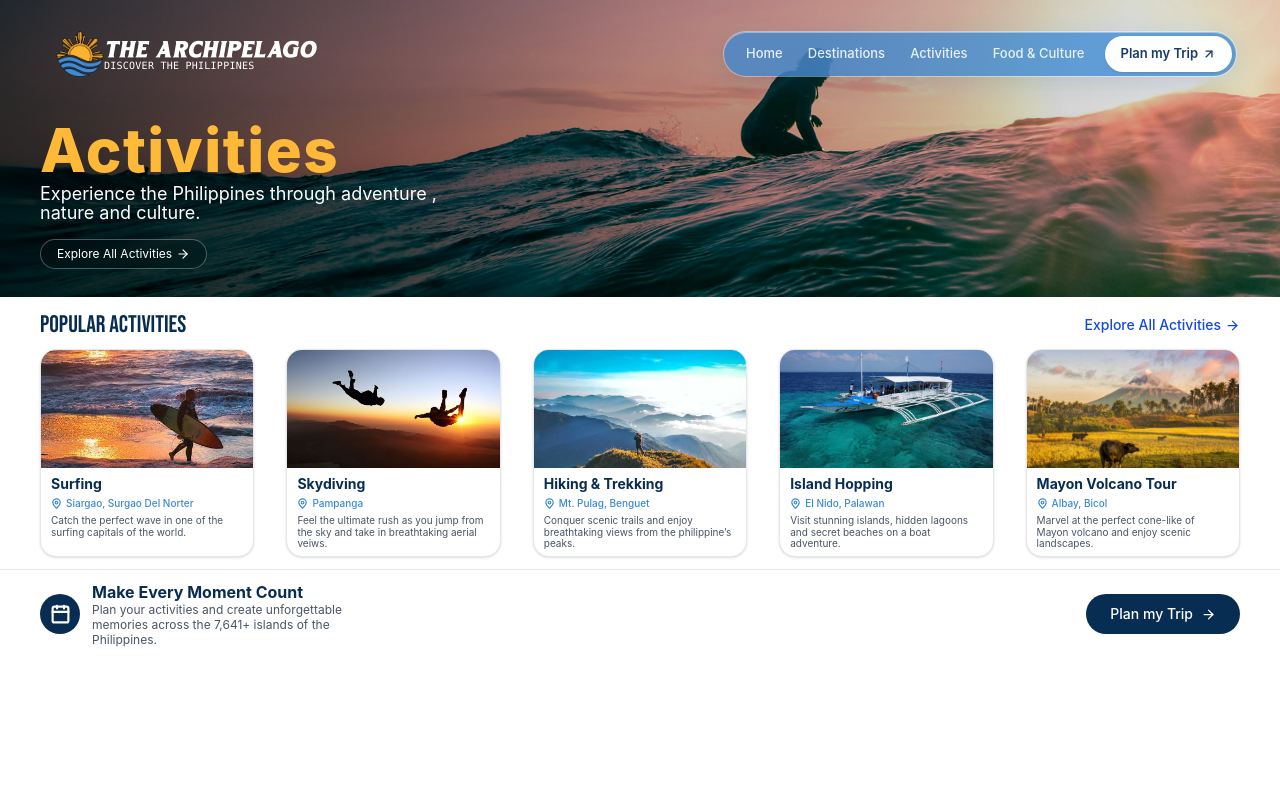
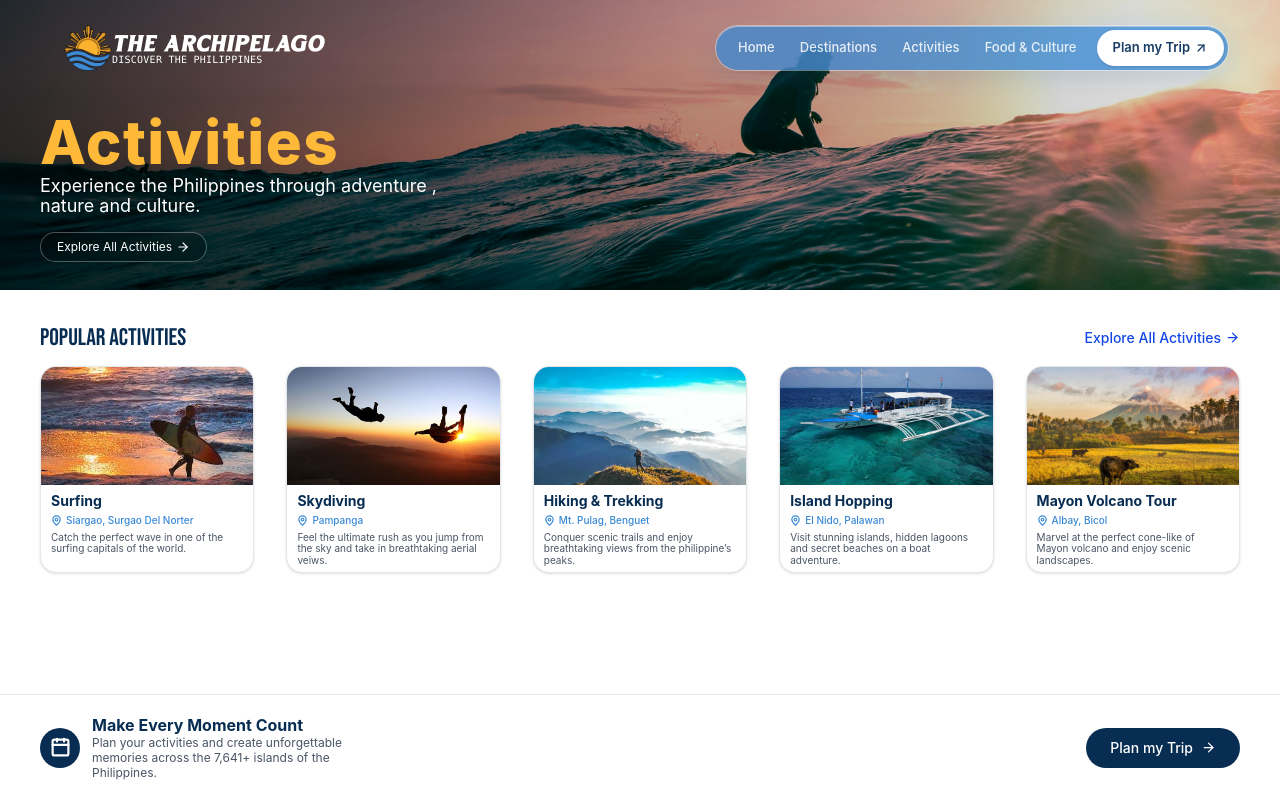
Before and after one commit to Benz-M/The-Archipelago, a React (Vite) app: page /activities in a window 1280 px wide. Built offline with nearby package versions, Linux system fonts and the light colour scheme.

Commit message:
Refactor Activities component layout and styles

```diff
--- a/src/pages/activities.tsx
+++ b/src/pages/activities.tsx
@@ -54,28 +54,34 @@ const activities: Activities[] = [
 
 export default function Activities() {
     return (
-        <main>
-        <section className="relative min-h-[280px] overflow-hidden bg-cover bg-center" style={{ backgroundImage: `url(${ActivitesBG})` }}>
+        <main className="min-h-screen flex flex-col">
+        <section className="relative min-h-[280px] bg-cover bg-center" style={{ backgroundImage: `url(${ActivitesBG})` }}>
             <div className="absolute inset-0 bg-gradient-to-r from-black/65 via-black/30 to-black/10" />
-            <header className="relative z-10 mx-auto flex max-w-[1400px] items-center justify-between px-5 py-5 sm:px-8">
-                <LogoCard />
-                <DesktopNav />
-            </header>
-            <div className="relative z-10 mx-auto max-w-[1400px] px-6 pb-7 pt-5 sm:px-10 sm:pt-3">
+
+            <div className="absolute inset-x-0 top-0 z-[100] h-24">
+                <header className="mx-auto flex h-full max-w-[1600px] items-center justify-between px-5 py-5 sm:px-10">
+                    <LogoCard />
+                    <DesktopNav />
+                </header>
+            </div>
+
+            <div className="relative z-10 mx-auto max-w-[1600px] px-6 pb-7 pt-24 sm:px-10 sm:pt-28">
                 <h1 className="text-5xl font-extrabold tracking-wide text-[#ffb938] sm:text-6xl">
                     Activities
                 </h1>
                 <p className="mt-1 max-w-[410px] text-sm leading-[1.1] text-white sm:text-lg">
                     Experience the Philippines through adventure , nature and culture.
                 </p>
-                <a className="mt-4 inline-flex items-center gap-1 rounded-full border border-white/30 bg-black/20 px-4 py-1.5 text-xs text-white backdrop-blur-sm transition hover:bg-white hover:text-[#082d52]">
+                <a href="#activities" className="mt-4 inline-flex items-center gap-1 rounded-full border border-white/30 bg-black/20 px-4 py-1.5 text-xs text-white backdrop-blur-sm transition hover:bg-white hover:text-[#082d52]">
                     Explore All Activities
                     <ArrowRight size={14} />
                 </a>
             </div>
         </section>
-        <section className="mx-auto max-w-[1400px] px-5 py-2 sm:px-10 sm:py-3">
-            <div className="mb-2 flex items-center justify-between">
+
+        {/* REMOVED flex-1 here so it doesn't stretch and create a huge gap */}
+        <section id="activities" className="mx-auto w-full max-w-[1600px] px-5 py-6 sm:px-10 sm:py-8">
+            <div className="mb-3 flex items-center justify-between">
                 <h2 className="text-xl font-[Bebas] text-[#082d52] sm:text-2xl">
                     Popular Activities
                 </h2>
@@ -90,8 +96,10 @@ export default function Activities() {
             ))}
             </div>
         </section>
-        <section className="border-t border-gray-200">
-            <div className="mx-auto flex max-w-[1400px] items-center justify-between gap-4 px-6 py-3 sm:px-10">
+
+        {/* Kept mt-auto here to push this footer to the bottom of the page */}
+        <section className="border-t border-gray-200 mt-auto">
+            <div className="mx-auto flex max-w-[1600px] items-center justify-between gap-4 px-6 py-5 sm:px-10">
                 <div className="flex items-center gap-3">
                     <div className="flex h-10 w-10 shrink-0 items-center justify-center rounded-full bg-[#082d52] text-white">
                         <Calendar size={21} strokeWidth={2.5}/>
```
